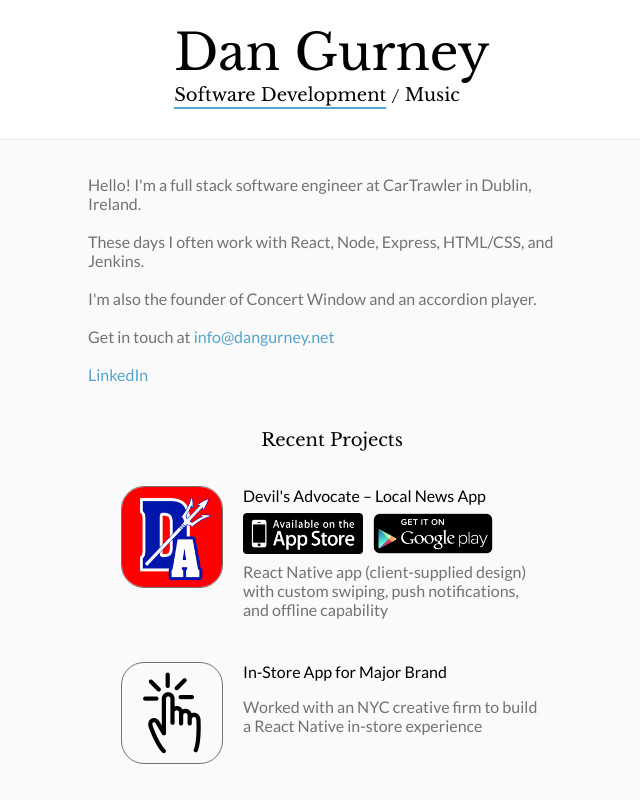
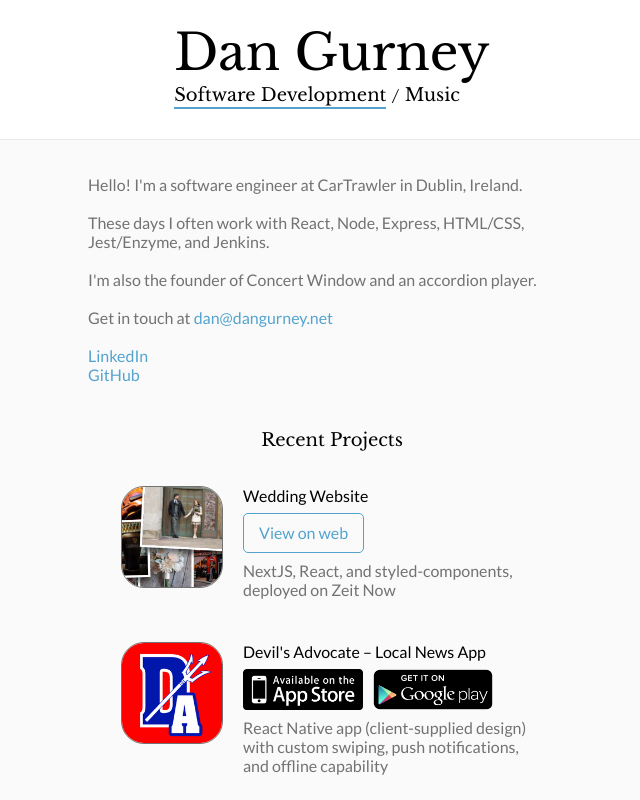
Before and after one commit to dgurns/dgurns.github.io, a React app: page /software in a window 1280 px wide. Shown: the top 800 px of the page, without its empty margins (308-948 px from the left). Built offline with nearby package versions, Linux system fonts and the light colour scheme.

Commit message:
Add wedding site

```diff
--- a/src/components/Software.js
+++ b/src/components/Software.js
@@ -7,22 +7,22 @@
   return (
     <div className="software">
       <div className="software__mainDescription">
-        Hello! I{"'"}m a full stack software engineer at CarTrawler in Dublin,
-        Ireland.
+        Hello! I{"'"}m a software engineer at CarTrawler in Dublin, Ireland.
         <br />
         <br />
-        These days I often work with React, Node, Express, HTML/CSS, and
-        Jenkins.
+        These days I often work with React, Node, Express, HTML/CSS,
+        Jest/Enzyme, and Jenkins.
         <br />
         <br />I{"'"}m also the founder of Concert Window and an accordion
         player.
         <br />
         <br />
-        Get in touch at{' '}
-        <a href="mailto:gurney.dan@gmail.com">info@dangurney.net</a>
+        Get in touch at <a href="mailto:dan@dangurney.net">dan@dangurney.net</a>
         <br />
         <br />
         <a href="https://www.linkedin.com/in/dangurney/">LinkedIn</a>
+        <br />
+        <a href="https://github.com/dgurns">GitHub</a>
       </div>
 
       <div className="software__sectionTitle">
@@ -149,7 +149,7 @@
       </div>
 
       <div className="software__contactMe">
-        <a href="mailto:info@dangurney.net" className="button">
+        <a href="mailto:dan@dangurney.net" className="button">
           Send me an email
         </a>
       </div>
--- a/src/data/projects.js
+++ b/src/data/projects.js
@@ -1,4 +1,13 @@
 export const projects = [
+  {
+    imageFile: 'WeddingSite.png',
+    title: 'Wedding Website',
+    description: 'NextJS, React, and styled-components, deployed on Zeit Now',
+    descriptionLink: '',
+    appStoreLink: '',
+    playStoreLink: '',
+    webLink: 'https://christinaanddanswedding.com/'
+  },
   {
     imageFile: 'DevilsAdvocate.png',
     title: "Devil's Advocate – Local News App",
```
Also changed, not shown: src/styles/_global.scss (+6 -2 lines), public/images/WeddingSite.png (added).
